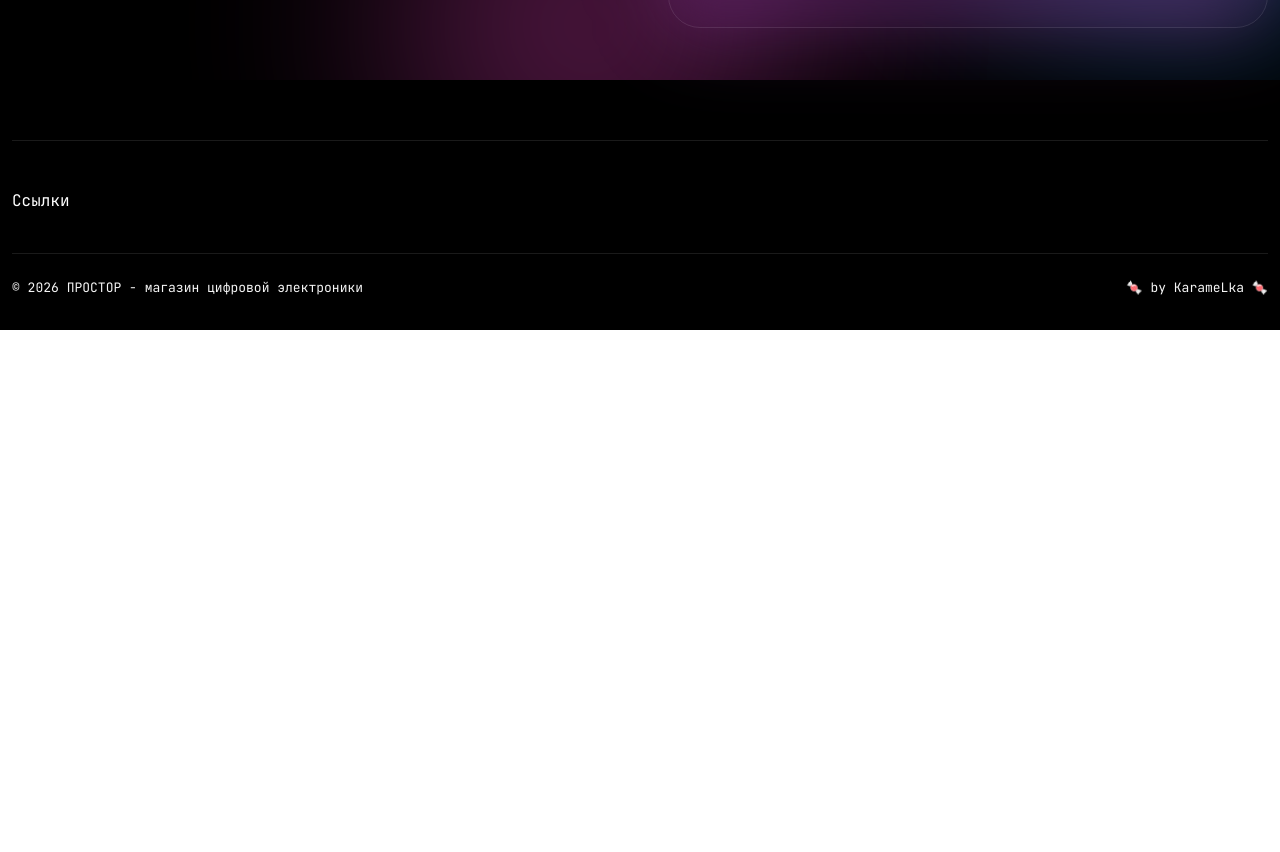
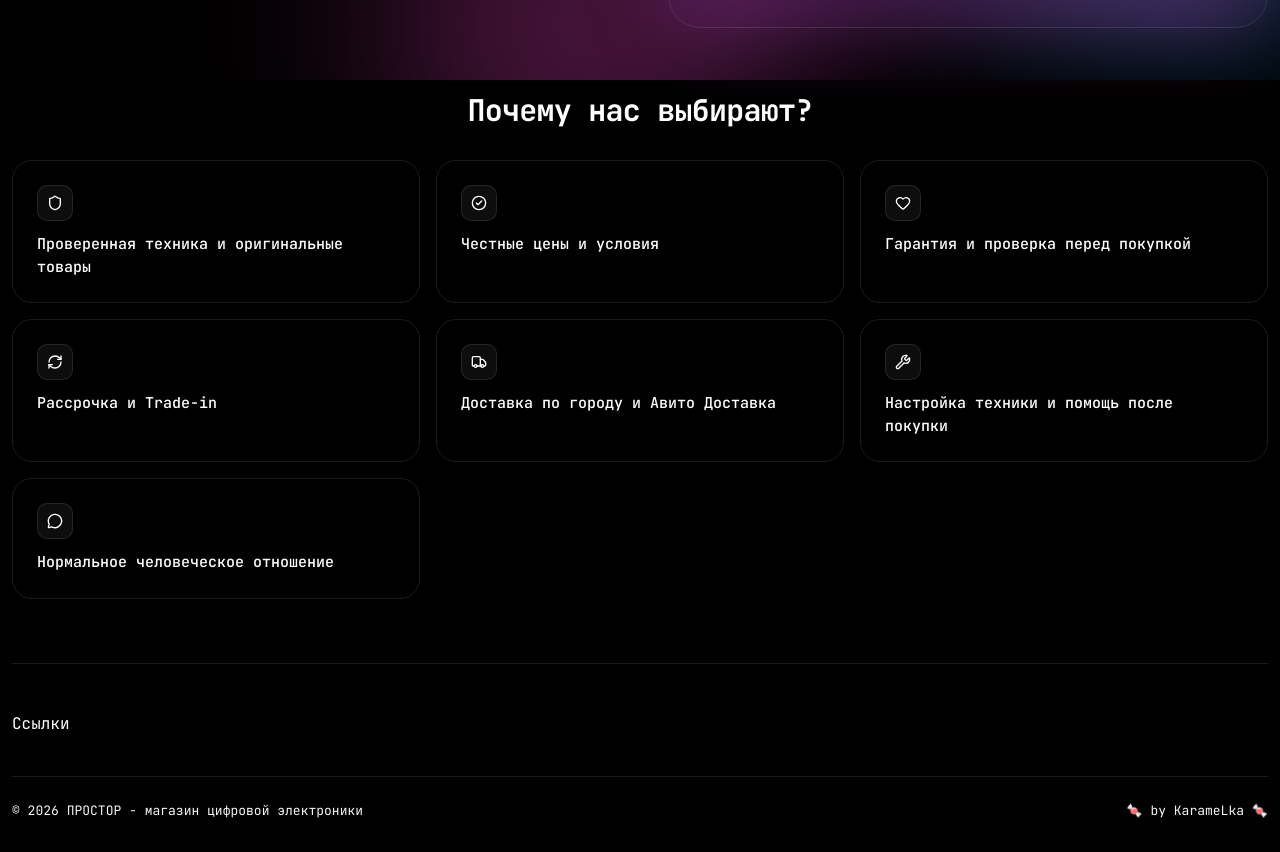
Before and after one commit to KarameLka-cloud/prostore, a Next.js app in the folder frontend/: page / in a window 1280 px wide. Shown: the part 720-1572 px from the top of the page. Before the commit the page ends 1050 px from the top, so only its background shows below. Built offline with nearby package versions, Linux system fonts and the light colour scheme.

Commit message:
Раздел "Почему нас выбирают?" добавлен на главную страницу

```diff
--- a/frontend/src/pages/home/ui/home-page.tsx
+++ b/frontend/src/pages/home/ui/home-page.tsx
@@ -1,9 +1,77 @@
 import { HeroSection } from "@/widgets/hero-section/index";
+import {
+  CheckCircle2,
+  Shield,
+  Heart,
+  Truck,
+  RefreshCw,
+  Wrench,
+  MessageCircle,
+} from "lucide-react";
 
 export default function HomePage() {
+  const REASONS = [
+    {
+      icon: Shield,
+      title: "Проверенная техника и оригинальные товары",
+    },
+    {
+      icon: CheckCircle2,
+      title: "Честные цены и условия",
+    },
+    {
+      icon: Heart,
+      title: "Гарантия и проверка перед покупкой",
+    },
+    {
+      icon: RefreshCw,
+      title: "Рассрочка и Trade-in",
+    },
+    {
+      icon: Truck,
+      title: "Доставка по городу и Авито Доставка",
+    },
+    {
+      icon: Wrench,
+      title: "Настройка техники и помощь после покупки",
+    },
+    {
+      icon: MessageCircle,
+      title: "Нормальное человеческое отношение",
+    },
+  ];
+
   return (
     <>
       <HeroSection />
+
+      {/* Why choose us */}
+      <div className="mb-16">
+        <h3 className="mb-8 text-center text-white text-2xl font-bold tracking-tight sm:text-3xl">
+          Почему нас выбирают?
+        </h3>
+        <div className="grid gap-4 sm:grid-cols-2 lg:grid-cols-3">
+          {REASONS.map((reason, index) => {
+            const Icon = reason.icon;
+            return (
+              <div
+                key={index}
+                className="group relative overflow-hidden rounded-[20px] border border-white/10 bg-glass p-6 backdrop-blur-xl transition-all duration-300 hover:border-white/20 hover:shadow-[0_0_30px_rgba(139,92,246,0.12)]"
+              >
+                <div className="pointer-events-none absolute -inset-px rounded-[20px] bg-gradient-to-br from-brand-violet/5 via-brand-blue/5 to-brand-pink/5 opacity-0 transition-opacity group-hover:opacity-100" />
+                <div className="relative">
+                  <div className="mb-3 inline-flex size-9 items-center justify-center rounded-lg border border-white/10 bg-white/5 text-white">
+                    <Icon className="size-4" />
+                  </div>
+                  <p className="text-[15px] font-medium text-white">
+                    {reason.title}
+                  </p>
+                </div>
+              </div>
+            );
+          })}
+        </div>
+      </div>
     </>
   );
 }
```
